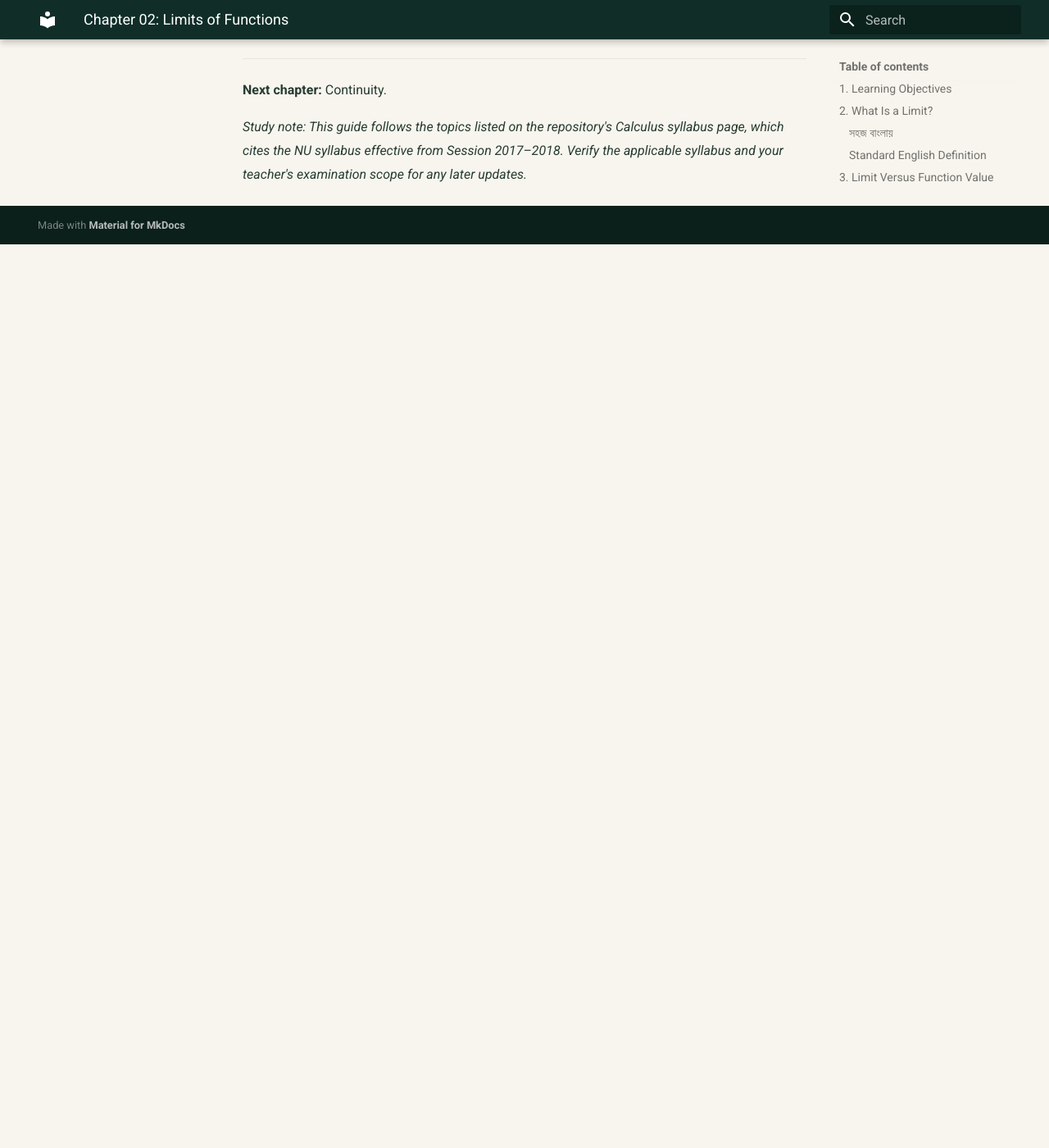
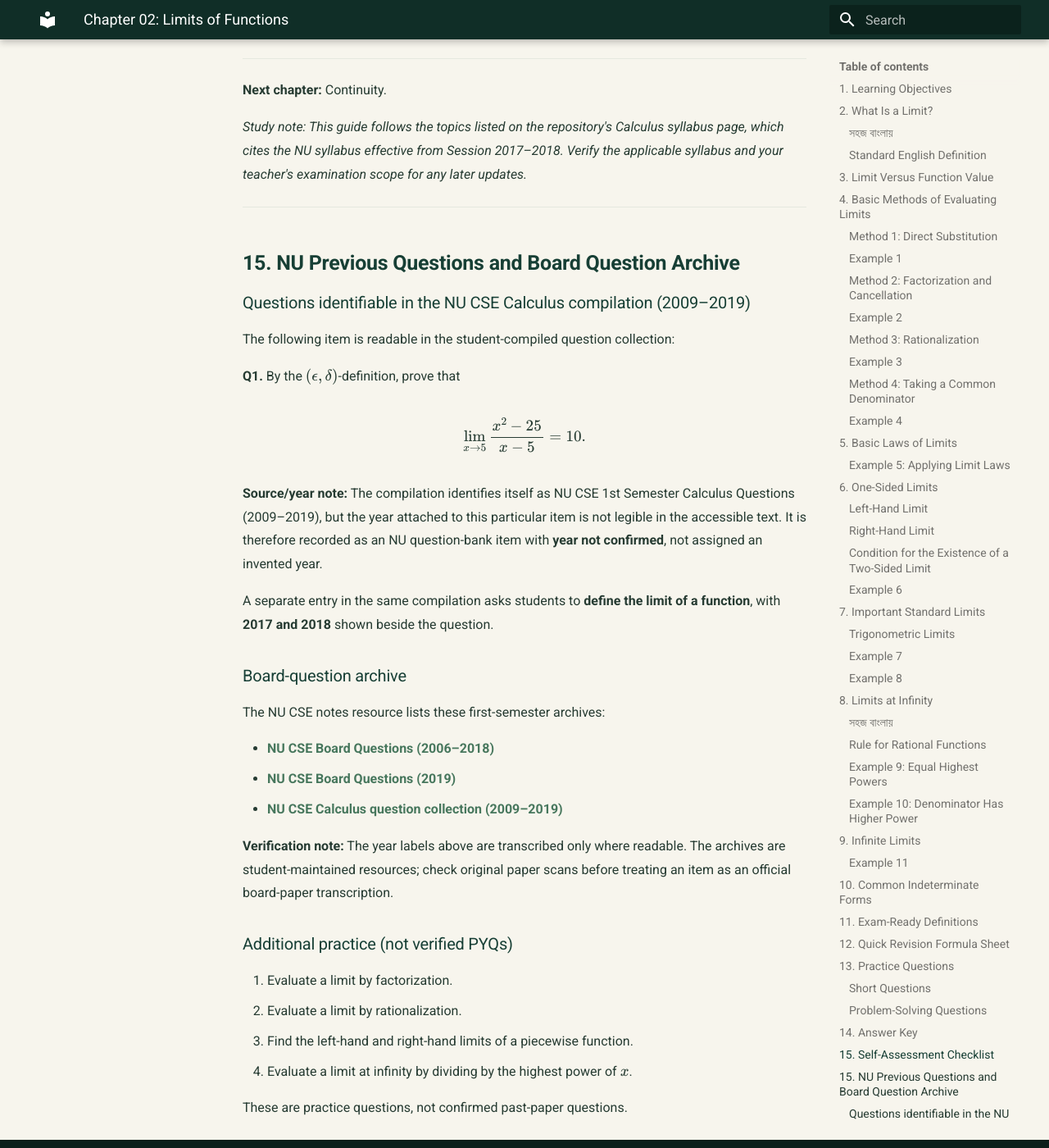
Before and after one commit to taimiyatahsin0-png/nu-cse-notes-store, an MkDocs documentation site: the page built from docs/subjects/cal/chapter-02-limits-of-functions.md, in a window 1280 px wide and 1400 px high, scrolled down 15802 px. Shown: the whole window at 82% size. Built offline with MkDocs 1.6.1 and Material for MkDocs 9.7.7, drawn with Linux system fonts in a browser that asks for light colours; before the commit the page ends 16100 px from its top, so only the background shows below that.

Commit message:
Add sourced NU PYQ and board archive section

```diff
--- a/docs/subjects/cal/chapter-02-limits-of-functions.md
+++ b/docs/subjects/cal/chapter-02-limits-of-functions.md
@@ -647,3 +647,40 @@ f(x)=
 **Next chapter:** Continuity.
 
 *Study note: This guide follows the topics listed on the repository's Calculus syllabus page, which cites the NU syllabus effective from Session 2017–2018. Verify the applicable syllabus and your teacher's examination scope for any later updates.*
+
+---
+
+## 15. NU Previous Questions and Board Question Archive
+
+### Questions identifiable in the NU CSE Calculus compilation (2009–2019)
+
+The following item is readable in the student-compiled question collection:
+
+**Q1.** By the \((\epsilon,\delta)\)-definition, prove that
+
+\[
+\lim_{x\to5}\frac{x^2-25}{x-5}=10.
+\]
+
+**Source/year note:** The compilation identifies itself as NU CSE 1st Semester Calculus Questions (2009–2019), but the year attached to this particular item is not legible in the accessible text. It is therefore recorded as an NU question-bank item with **year not confirmed**, not assigned an invented year.
+
+A separate entry in the same compilation asks students to **define the limit of a function**, with **2017 and 2018** shown beside the question.
+
+### Board-question archive
+
+The NU CSE notes resource lists these first-semester archives:
+
+- [NU CSE Board Questions (2006–2018)](https://drive.google.com/file/d/1Lodp-nv8jOXRU7SvriRGqNYamqGUIzvM/view?usp=sharing)
+- [NU CSE Board Questions (2019)](https://drive.google.com/file/d/1QZpZoqjEJS5aYXNjSYdwW5bXy66aPi9-/view?usp=sharing)
+- [NU CSE Calculus question collection (2009–2019)](https://www.scribd.com/document/947202575/NU-CSE-1st-Semester-Calculus)
+
+**Verification note:** The year labels above are transcribed only where readable. The archives are student-maintained resources; check original paper scans before treating an item as an official board-paper transcription.
+
+### Additional practice (not verified PYQs)
+
+1. Evaluate a limit by factorization.
+2. Evaluate a limit by rationalization.
+3. Find the left-hand and right-hand limits of a piecewise function.
+4. Evaluate a limit at infinity by dividing by the highest power of \(x\).
+
+These are practice questions, not confirmed past-paper questions.
```
